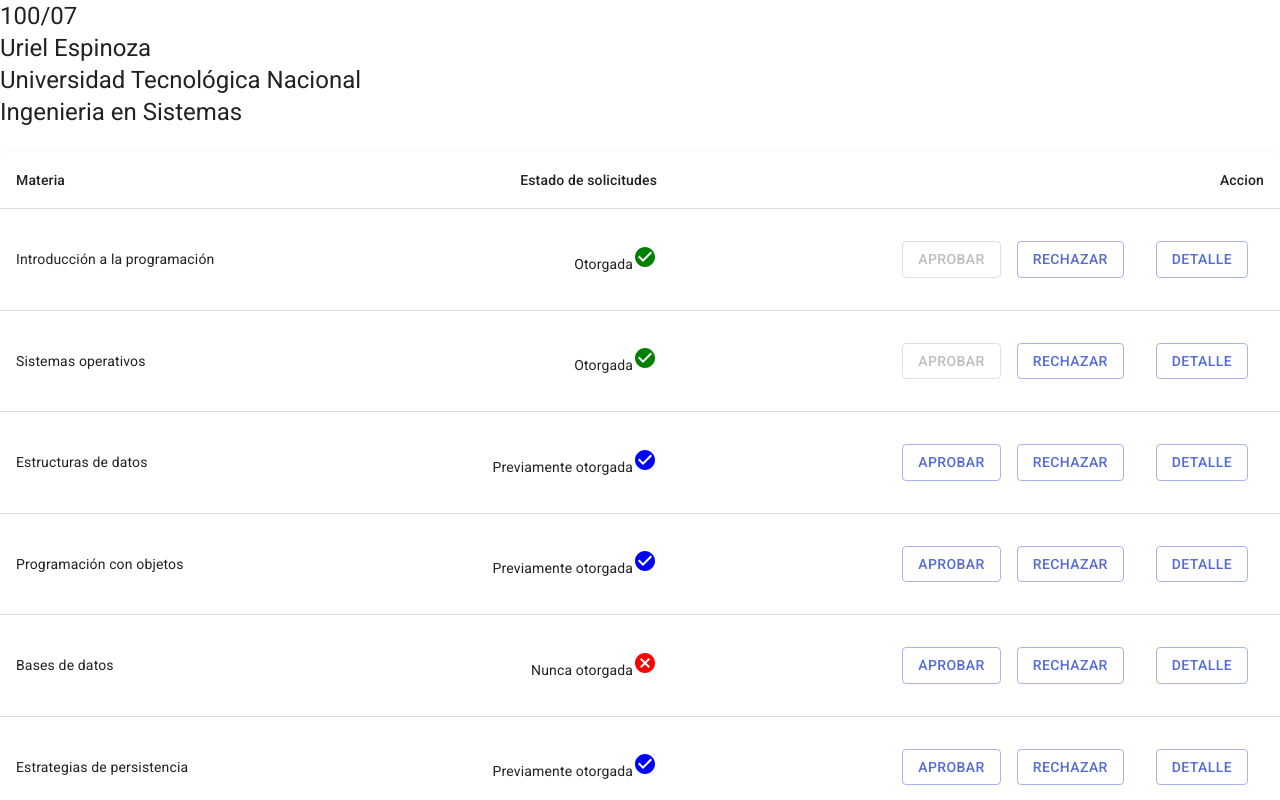
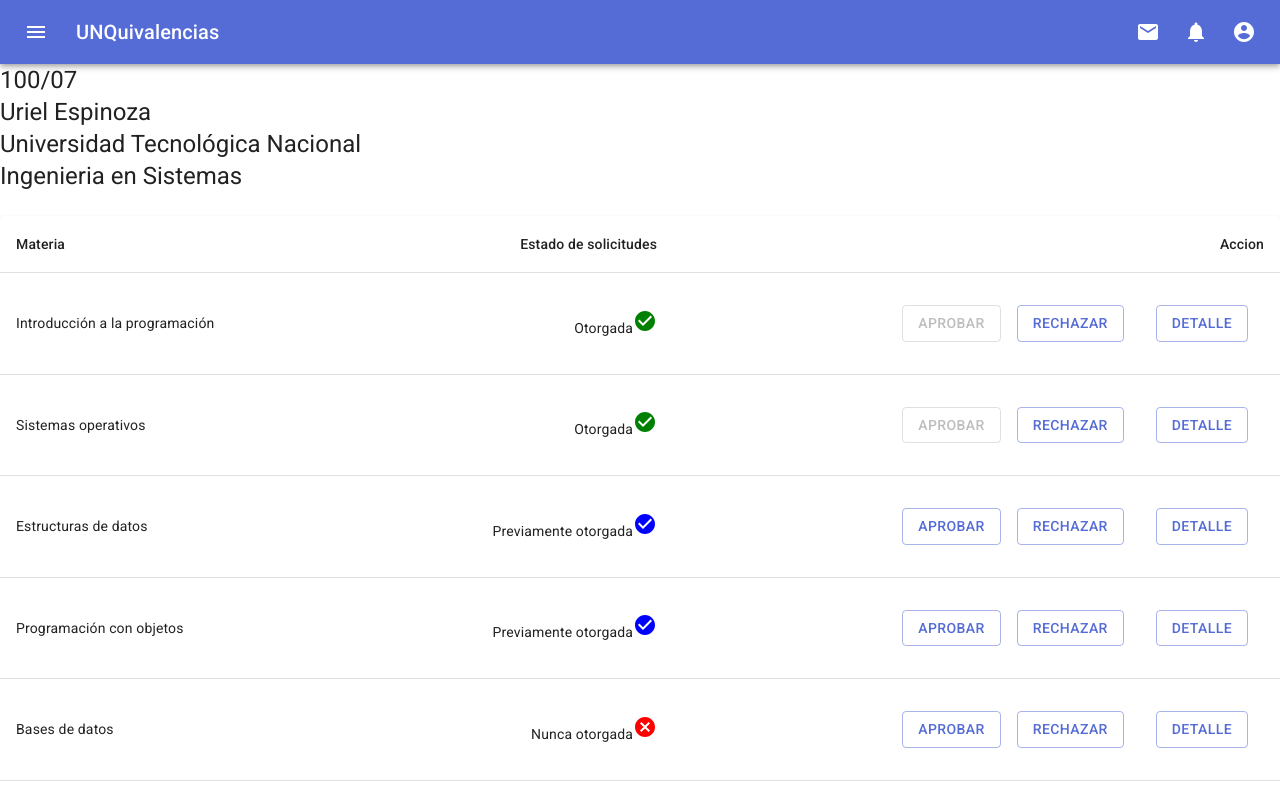
Before and after one commit to unquivalencias/unquivalencias-web-client, a Next.js app: page /requests/1 in a window 1280 px wide. Shown: the top 800 px of the page. Built offline with nearby package versions, Linux system fonts and the light colour scheme.

Commit message:
Add Navbar

```diff
--- /dev/null
+++ b/components/Navbar.jsx
@@ -0,0 +1,217 @@
+import React from 'react';
+import { fade, makeStyles } from '@material-ui/core/styles';
+import AppBar from '@material-ui/core/AppBar';
+import Toolbar from '@material-ui/core/Toolbar';
+import IconButton from '@material-ui/core/IconButton';
+import Typography from '@material-ui/core/Typography';
+import InputBase from '@material-ui/core/InputBase';
+import Badge from '@material-ui/core/Badge';
+import MenuItem from '@material-ui/core/MenuItem';
+import Menu from '@material-ui/core/Menu';
+import MenuIcon from '@material-ui/icons/Menu';
+import SearchIcon from '@material-ui/icons/Search';
+import AccountCircle from '@material-ui/icons/AccountCircle';
+import MailIcon from '@material-ui/icons/Mail';
+import NotificationsIcon from '@material-ui/icons/Notifications';
+import MoreIcon from '@material-ui/icons/MoreVert';
+
+const useStyles = makeStyles(theme => ({
+  grow: {
+    flexGrow: 1,
+  },
+  menuButton: {
+    marginRight: theme.spacing(2),
+  },
+  title: {
+    display: 'none',
+    [theme.breakpoints.up('sm')]: {
+      display: 'block',
+    },
+  },
+  search: {
+    position: 'relative',
+    borderRadius: theme.shape.borderRadius,
+    backgroundColor: fade(theme.palette.common.white, 0.15),
+    '&:hover': {
+      backgroundColor: fade(theme.palette.common.white, 0.25),
+    },
+    marginRight: theme.spacing(2),
+    marginLeft: 0,
+    width: '100%',
+    [theme.breakpoints.up('sm')]: {
+      marginLeft: theme.spacing(3),
+      width: 'auto',
+    },
+  },
+  searchIcon: {
+    width: theme.spacing(7),
+    height: '100%',
+    position: 'absolute',
+    pointerEvents: 'none',
+    display: 'flex',
+    alignItems: 'center',
+    justifyContent: 'center',
+  },
+  inputRoot: {
+    color: 'inherit',
+  },
+  inputInput: {
+    padding: theme.spacing(1, 1, 1, 7),
+    transition: theme.transitions.create('width'),
+    width: '100%',
+    [theme.breakpoints.up('md')]: {
+      width: 200,
+    },
+  },
+  sectionDesktop: {
+    display: 'none',
+    [theme.breakpoints.up('md')]: {
+      display: 'flex',
+    },
+  },
+  sectionMobile: {
+    display: 'flex',
+    [theme.breakpoints.up('md')]: {
+      display: 'none',
+    },
+  },
+}));
+
+export default function Navbar() {
+  const classes = useStyles();
+  const [anchorEl, setAnchorEl] = React.useState(null);
+  const [mobileMoreAnchorEl, setMobileMoreAnchorEl] = React.useState(null);
+
+  const isMenuOpen = Boolean(anchorEl);
+  const isMobileMenuOpen = Boolean(mobileMoreAnchorEl);
+
+  const handleProfileMenuOpen = event => {
+    setAnchorEl(event.currentTarget);
+  };
+
+  const handleMobileMenuClose = () => {
+    setMobileMoreAnchorEl(null);
+  };
+
+  const handleMenuClose = () => {
+    setAnchorEl(null);
+    handleMobileMenuClose();
+  };
+
+  const handleMobileMenuOpen = event => {
+    setMobileMoreAnchorEl(event.currentTarget);
+  };
+
+  const menuId = 'primary-search-account-menu';
+  const renderMenu = (
+    <Menu
+      anchorEl={anchorEl}
+      anchorOrigin={{ vertical: 'top', horizontal: 'right' }}
+      id={menuId}
+      keepMounted
+      transformOrigin={{ vertical: 'top', horizontal: 'right' }}
+      open={isMenuOpen}
+      onClose={handleMenuClose}
+    >
+      <MenuItem onClick={handleMenuClose}>Profile</MenuItem>
+      <MenuItem onClick={handleMenuClose}>My account</MenuItem>
+    </Menu>
+  );
+
+  const mobileMenuId = 'primary-search-account-menu-mobile';
+  const renderMobileMenu = (
+    <Menu
+      anchorEl={mobileMoreAnchorEl}
+      anchorOrigin={{ vertical: 'top', horizontal: 'right' }}
+      id={mobileMenuId}
+      keepMounted
+      transformOrigin={{ vertical: 'top', horizontal: 'right' }}
+      open={isMobileMenuOpen}
+      onClose={handleMobileMenuClose}
+    >
+      <MenuItem>
+        <IconButton aria-label="show 4 new mails" color="inherit">
+          <Badge badgeContent={4} color="secondary">
+            <MailIcon />
+          </Badge>
+        </IconButton>
+        <p>Messages</p>
+      </MenuItem>
+      <MenuItem>
+        <IconButton aria-label="show 11 new notifications" color="inherit">
+          <Badge badgeContent={11} color="secondary">
+            <NotificationsIcon />
+          </Badge>
+        </IconButton>
+        <p>Notifications</p>
+      </MenuItem>
+      <MenuItem onClick={handleProfileMenuOpen}>
+        <IconButton
+          aria-label="account of current user"
+          aria-controls="primary-search-account-menu"
+          aria-haspopup="true"
+          color="inherit"
+        >
+          <AccountCircle />
+        </IconButton>
+        <p>Profile</p>
+      </MenuItem>
+    </Menu>
+  );
+
+  return (
+    <div className={classes.grow}>
+      <AppBar position="static">
+        <Toolbar>
+          <IconButton
+            edge="start"
+            className={classes.menuButton}
+            color="inherit"
+            aria-label="open drawer"
+          >
+            <MenuIcon />
+          </IconButton>
+          <Typography className={classes.title} variant="h6" noWrap>
+            UNQuivalencias
+          </Typography>
+          <div className={classes.grow} />
+          <div className={classes.sectionDesktop}>
+            <IconButton aria-label="show 4 new mails" color="inherit">
+              <Badge>
+                <MailIcon />
+              </Badge>
+            </IconButton>
+            <IconButton aria-label="show 17 new notifications" color="inherit">
+              <Badge >
+                <NotificationsIcon />
+              </Badge>
+            </IconButton>
+            <IconButton
+              edge="end"
+              aria-label="account of current user"
+              aria-controls={menuId}
+              aria-haspopup="true"
+              onClick={handleProfileMenuOpen}
+              color="inherit"
+            >
+              <AccountCircle />
+            </IconButton>
+          </div>
+          <div className={classes.sectionMobile}>
+            <IconButton
+              aria-label="show more"
+              aria-controls={mobileMenuId}
+              aria-haspopup="true"
+              onClick={handleMobileMenuOpen}
+              color="inherit"
+            >
+              <MoreIcon />
+            </IconButton>
+          </div>
+        </Toolbar>
+      </AppBar>
+      {renderMobileMenu}
+      {renderMenu}
+    </div>
+  );
+}
--- a/pages/equivalence/known.js
+++ b/pages/equivalence/known.js
@@ -3,6 +3,7 @@ import HistoryAproved from '../../components/RequestDetail/HistoryApproved'
 import Link from 'next/link'
 import { makeStyles } from '@material-ui/core/styles';
 import StudentSubjectHistory from '../../components/RequestDetail/StudentSubjectHistory'
+import Navbar from '../../components/Navbar'
 
 import Button from '@material-ui/core/Button';
 import { Grid } from '@material-ui/core';
@@ -26,7 +27,9 @@ export default function index() {
     const classes = useStyles();
 
     return (
+
         <div className={classes.root}>
+            <Navbar/>
             <Grid container>
                 <Grid item xs={6}>
                     <h1>Analisis Matematico</h1>
--- a/pages/requests/[id].js
+++ b/pages/requests/[id].js
@@ -1,10 +1,12 @@
 import React, { Fragment } from 'react'
 import StudentData from '../../components/RequestDetail/StudentData'
 import SubjectList from '../../components/RequestDetail/SubjectList'
+import Navbar from '../../components/Navbar'
 
 export default function RequestDetail() {
     return (
         <>
+            <Navbar/>
             <StudentData />
             <SubjectList />
         </>)
--- a/pages/requests/index.js
+++ b/pages/requests/index.js
@@ -1,6 +1,7 @@
 import React from 'react'
 import RequestList from '../../components/Requests/RequestList'
+import Navbar from '../../components/Navbar'
 
 export default function Requests(){
-    return(<RequestList/>)
+    return(<><Navbar/><RequestList/></>)
 }
```
